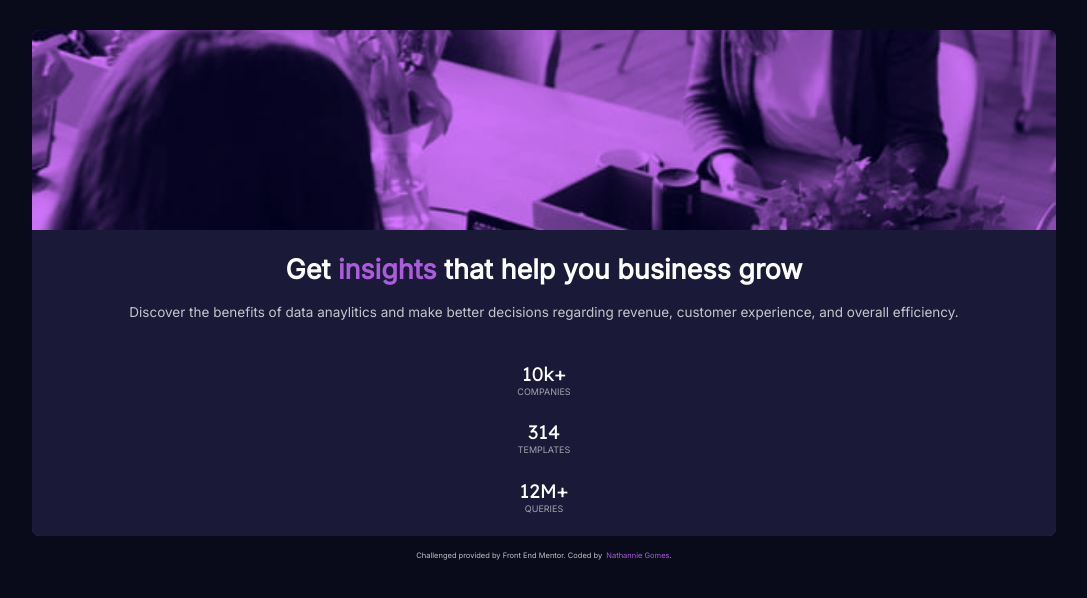
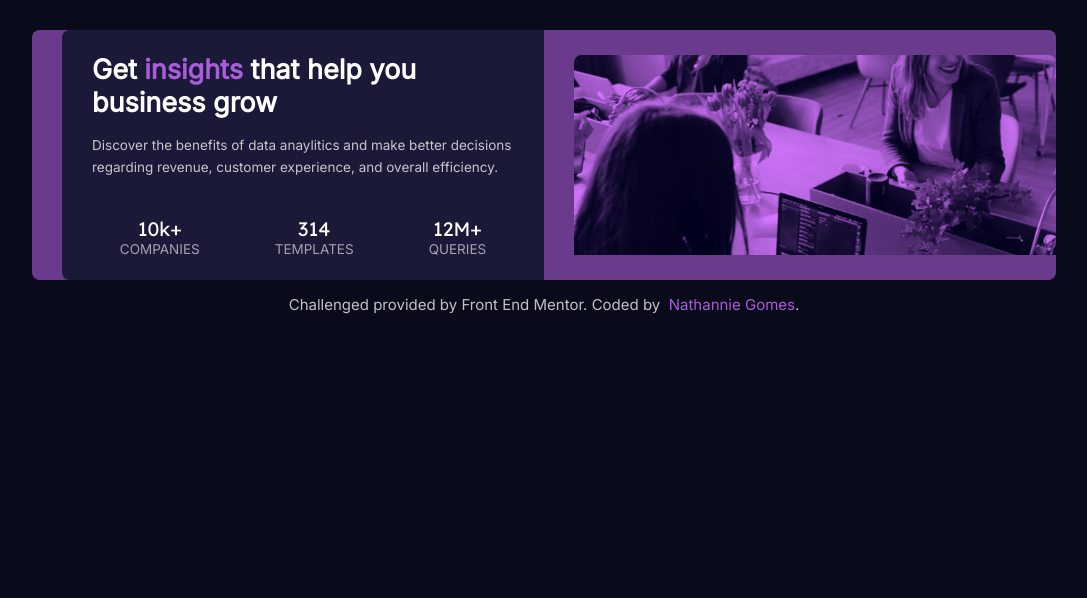
Before and after one commit to nathannieg/frontendmentor-stats-preview, a plain HTML site: page index.html in a window 1280 px wide. Shown: the whole page, without its empty margins (96-1183 px from the left). Drawn offline with Linux system fonts and the light colour scheme.

Commit message:
desktop version v1

```diff
--- a/style.css
+++ b/style.css
@@ -56,7 +56,6 @@ main {
   width: 80vw;
   height: 200px;
   border-radius: 0.5rem 0.5rem 0 0;
-  background-color: hsla(277, 64%, 61%, 0.6);
   background-image: url(./images/image-header-mobile.jpg);
   mix-blend-mode: overlay;
   background-repeat: no-repeat;
@@ -147,3 +146,59 @@ a {
   font-size: 0.5rem;
   color: var(--soft-violet);
 }
+
+/*DESKTOP VERSION */
+
+@media (min-width: 1280px) {
+  main {
+    display: flex;
+    flex-direction: row-reverse;
+    justify-content: center;
+    align-items: center;
+    /* width: 80vw;
+  background-color: hsl(277, 64%, 61%, 0.6); */
+    border-radius: 0.5rem 0.5rem 0.5rem 0.5rem;
+  }
+
+  .card {
+    display: flex;
+    flex-direction: column;
+    /* margin: 0 2rem; */
+    background-color: var(--card-background);
+    /* width: 80vw;
+    height: auto;*/
+    border-radius: 0.5rem 0 0 0.5rem;
+  }
+
+  h1 {
+    margin: 0 2rem;
+    margin-top: 1.5rem;
+    text-align: left;
+  }
+
+  .paragraph {
+    font-size: 0.9rem;
+    margin: 0 2rem;
+    text-align: left;
+  }
+
+  .description {
+    text-align: center;
+  }
+
+  .stats {
+    display: flex;
+    flex-direction: row;
+    justify-content: center;
+    text-align: center;
+    gap: 1rem;
+  }
+
+  attribution {
+    font-size: 1rem;
+  }
+
+  a {
+    font-size: 1rem;
+  }
+}
```
